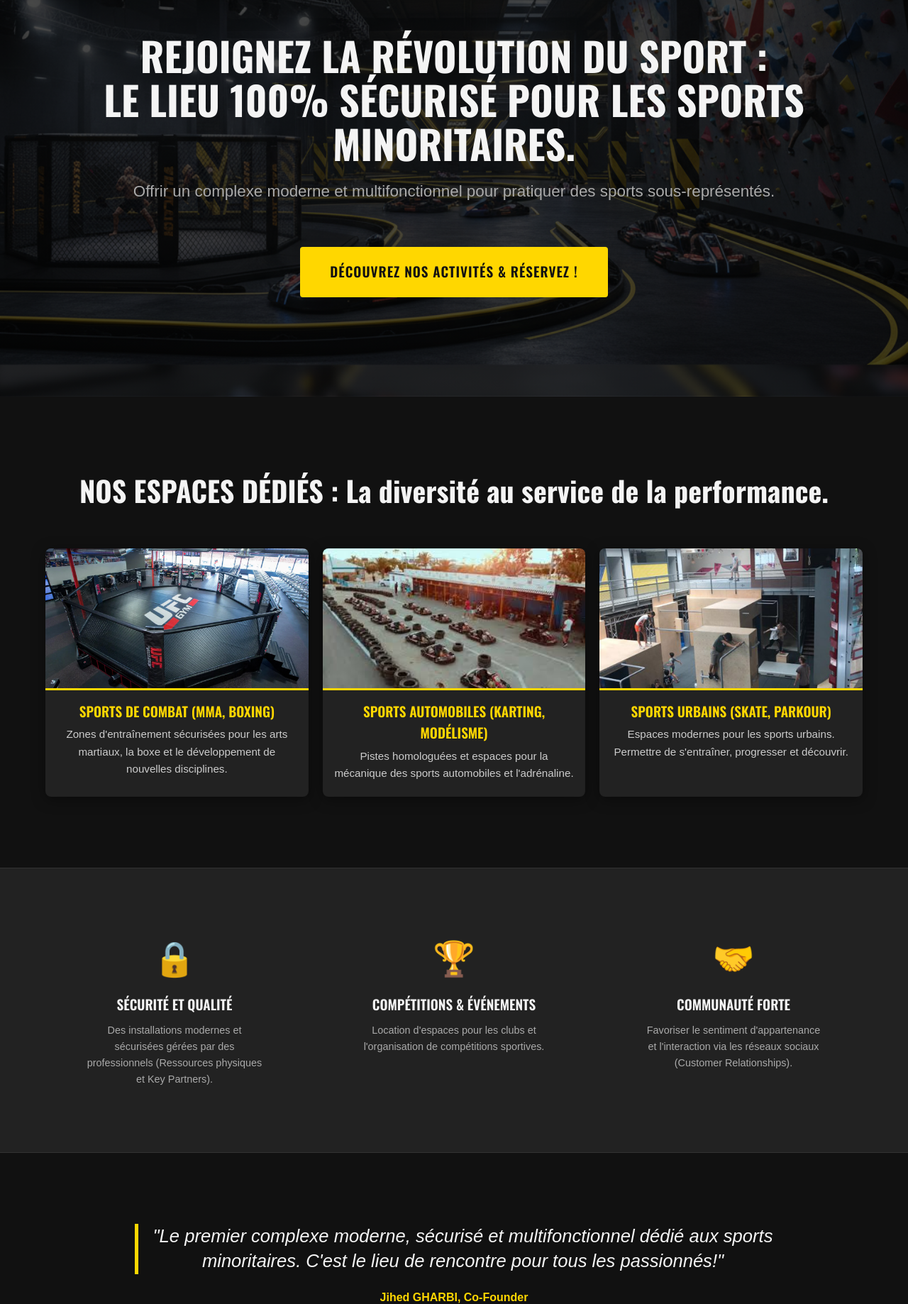
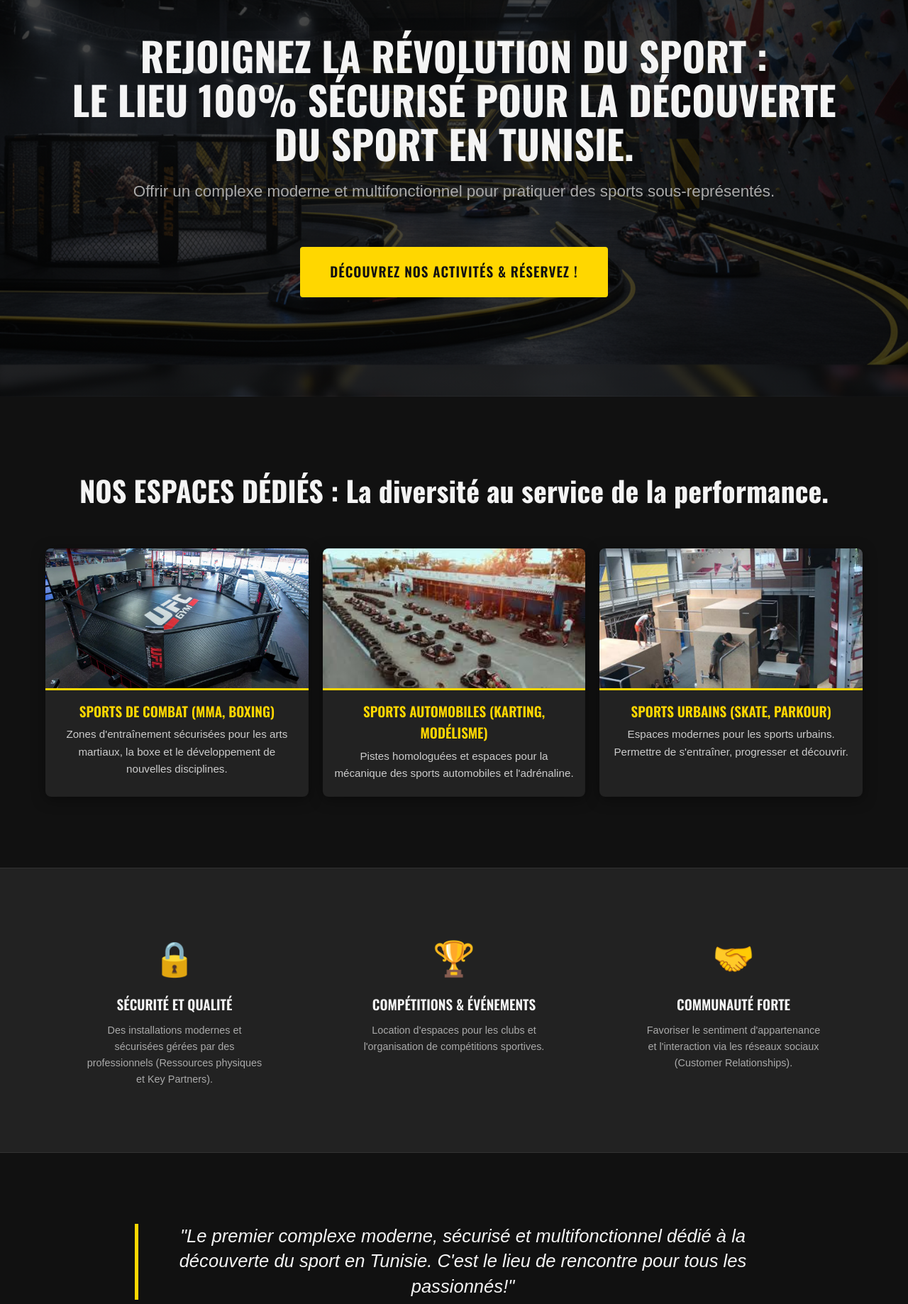
Before and after one commit to ilyes-a92/PageAtterissagePowerdome, a plain HTML site: page index.html in a window 1280 px wide. Shown: the part 211-2049 px from the top of the page at 71% size. Drawn offline with nearby package versions, Linux system fonts and the light colour scheme.

Commit message:
Update index.html

```diff
--- a/index.html
+++ b/index.html
@@ -12,7 +12,7 @@
         <div class="container">
             <div class="logo">POWERDOME</div>
 
-            <h1>Rejoignez la Révolution du Sport :<br>Le lieu 100% sécurisé pour les sports minoritaires.</h1>
+            <h1>Rejoignez la Révolution du Sport :<br>Le lieu 100% sécurisé pour la découverte du sport en Tunisie.</h1>
 
             <p class="subtitle">Offrir un complexe moderne et multifonctionnel pour pratiquer des sports sous-représentés.</p>
 
@@ -72,7 +72,7 @@
     <section class="testimonial-section">
         <div class="container">
             <blockquote>
-                "Le premier complexe moderne, sécurisé et multifonctionnel dédié aux sports minoritaires. C'est le lieu de rencontre pour tous les passionnés!"
+                "Le premier complexe moderne, sécurisé et multifonctionnel dédié à la découverte du sport en Tunisie. C'est le lieu de rencontre pour tous les passionnés!"
             </blockquote>
             <cite>Jihed GHARBI, Co-Founder</cite>
         </div>
@@ -121,4 +121,5 @@
     </footer>
 
 </body>
+
 </html>
```
